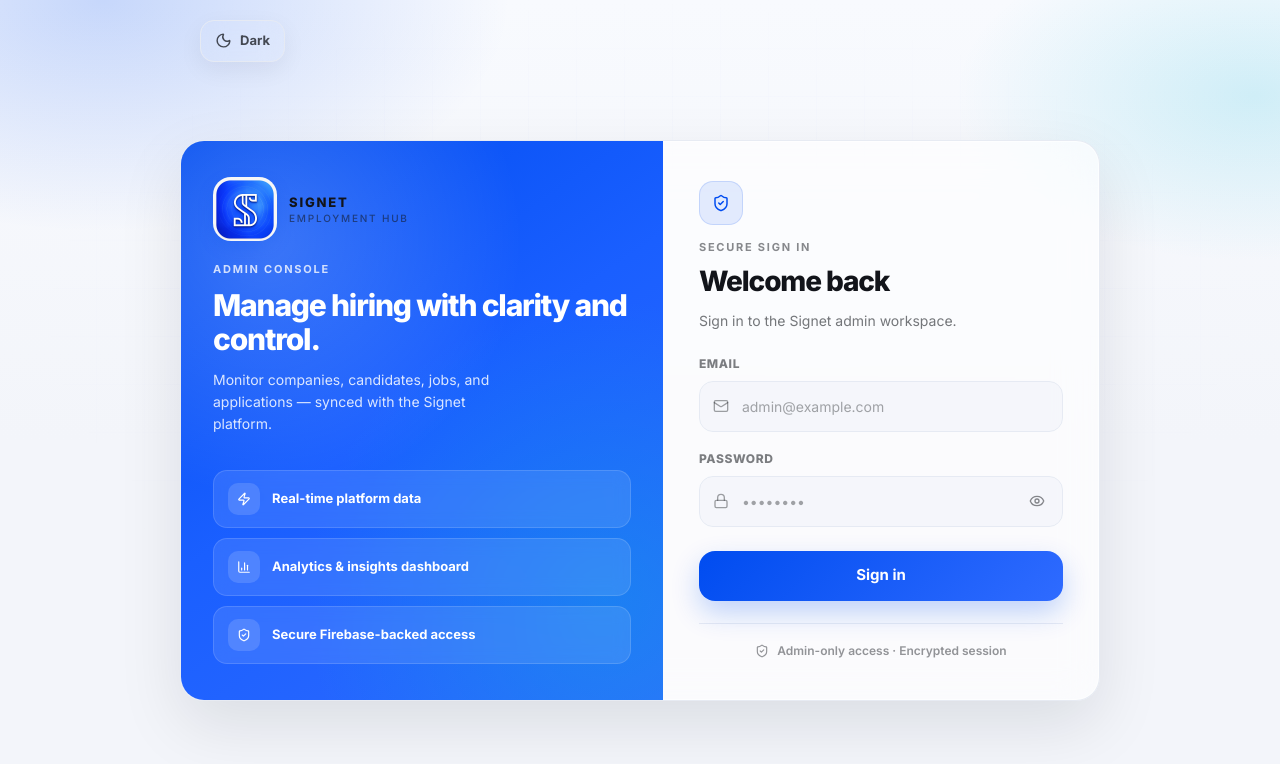
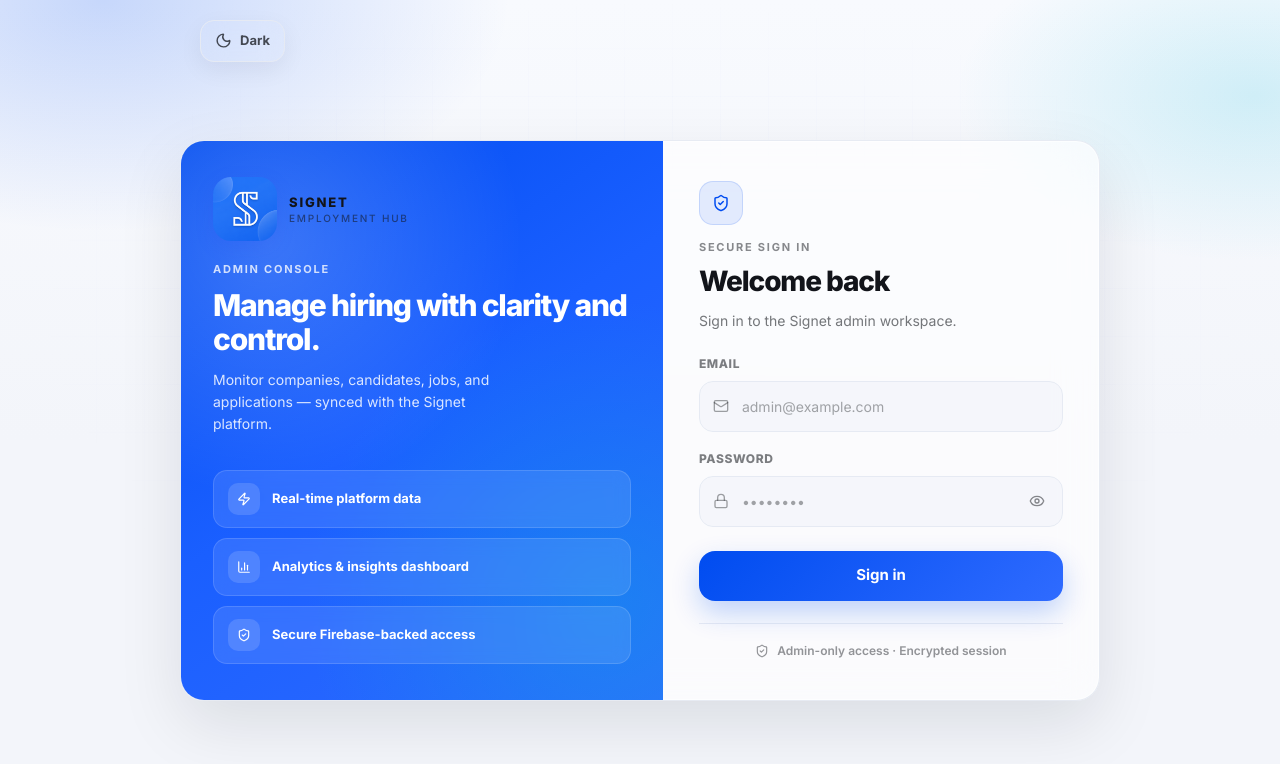
Before and after one commit to signeteduau/signet_job_admin, a React (Vite) app: page /login in a window 1280 px wide. Shown: the top 764 px of the page. Built offline with nearby package versions, Linux system fonts and the light colour scheme; no server answers.

Commit message:
jhsdgfjh

```diff
--- a/index.html
+++ b/index.html
@@ -2,7 +2,8 @@
 <html lang="en">
   <head>
     <meta charset="UTF-8" />
-    <link rel="icon" type="image/png" href="/assets/images/logo/signet-icon.png" />
+    <link rel="icon" type="image/png" href="/assets/images/logo/seh-icon.png" />
+    <link rel="apple-touch-icon" href="/assets/images/logo/seh-icon.png" />
     <meta name="viewport" content="width=device-width, initial-scale=1.0" />
     <link rel="preconnect" href="https://fonts.googleapis.com" />
     <link rel="preconnect" href="https://fonts.gstatic.com" crossorigin />
--- a/src/components/SignetLogo.jsx
+++ b/src/components/SignetLogo.jsx
@@ -1,26 +1,28 @@
-const LOGO_SRC = "/assets/images/logo/signet-icon.png";
+import { SIGNET_LOGO_ALT, SIGNET_LOGO_SRC } from "../lib/brand";
+
+const SIZE_CLASSES = {
+  sm: "h-9 w-9 rounded-xl shadow-[0_4px_14px_rgba(37,80,235,0.18)]",
+  md: "h-11 w-11 rounded-[12px] shadow-[0_4px_14px_rgba(37,80,235,0.18)]",
+  lg: "h-16 w-16 rounded-[18px] shadow-[0_6px_18px_rgba(37,80,235,0.2)]",
+};
 
 export default function SignetLogo({
   collapsed = false,
   className = "",
   size = "md",
   subtitle = "Admin Panel",
+  showText = true,
 }) {
-  const markSize =
-    size === "lg" ? "h-16 w-16 rounded-[18px]" : size === "sm" ? "h-9 w-9 rounded-xl" : "h-11 w-11 rounded-[14px]";
-
   return (
     <div className={`flex items-center gap-3 min-w-0 ${collapsed ? "justify-center w-full" : ""} ${className}`}>
-      <div
-        className={`${markSize} shrink-0 overflow-hidden shadow-[0_6px_16px_rgba(0,76,240,0.18)]`}
-      >
+      <div className={`${SIZE_CLASSES[size] || SIZE_CLASSES.md} shrink-0 overflow-hidden bg-transparent`}>
         <img
-          src={LOGO_SRC}
-          alt="Signet Employment Hub"
+          src={SIGNET_LOGO_SRC}
+          alt={SIGNET_LOGO_ALT}
           className="h-full w-full object-cover"
         />
       </div>
-      {!collapsed && (
+      {!collapsed && showText && (
         <div className="leading-tight min-w-0">
           <p className="text-[13px] font-extrabold tracking-[0.14em] text-[rgb(var(--foreground))]">
             SIGNET
--- /dev/null
+++ b/src/lib/brand.js
@@ -0,0 +1,3 @@
+/** Same logo asset as https://signetemploymenthub.com/ (jobi `brand.ts`). */
+export const SIGNET_LOGO_SRC = "/assets/images/logo/seh-icon.png";
+export const SIGNET_LOGO_ALT = "Signet Employment Hub";
```
Also changed, not shown: public/assets/images/logo/seh-icon.png (added), public/assets/images/logo/signet-icon.png.
